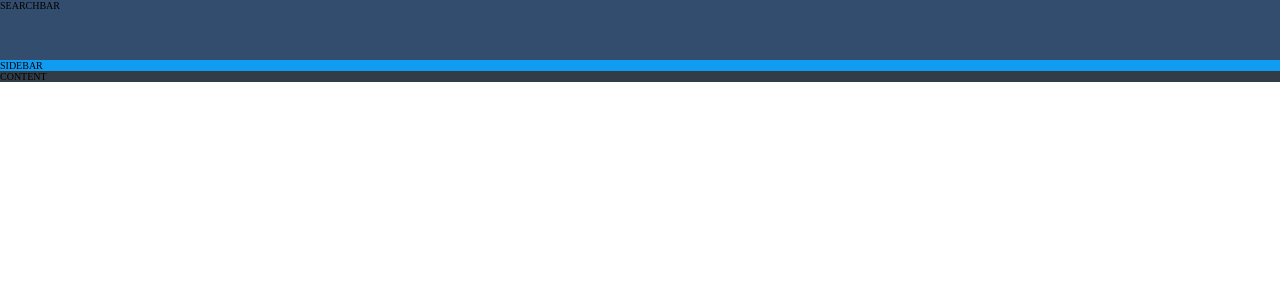
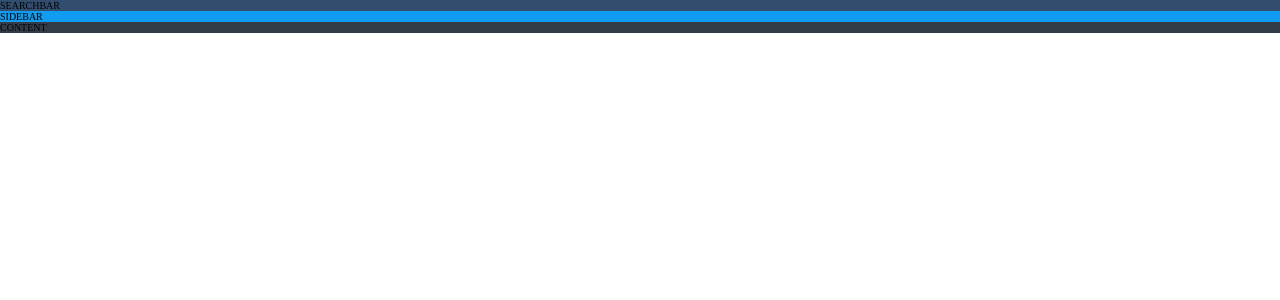
Before and after one commit to chrisfromhood/Saas-UI-Kit-App, a React (Create React App) app: page / in a window 1280 px wide. Shown: the top 300 px of the page. Built offline with nearby package versions, Linux system fonts and the light colour scheme.

Commit message:
Second commit

```diff
--- a/src/App.module.css
+++ b/src/App.module.css
@@ -5,12 +5,12 @@
   grid-template-columns: 25.6rem 1fr; */
 
   .searchbar {
-    height: 6rem;
+    /* height: 6rem; */
     background-color: #334d6e;
   }
 
   .sidebar {
-    grid-column: 1/-1;
+    /* grid-column: 1/-1; */
     background-color: #109cf1;
   }
   .content {
```
